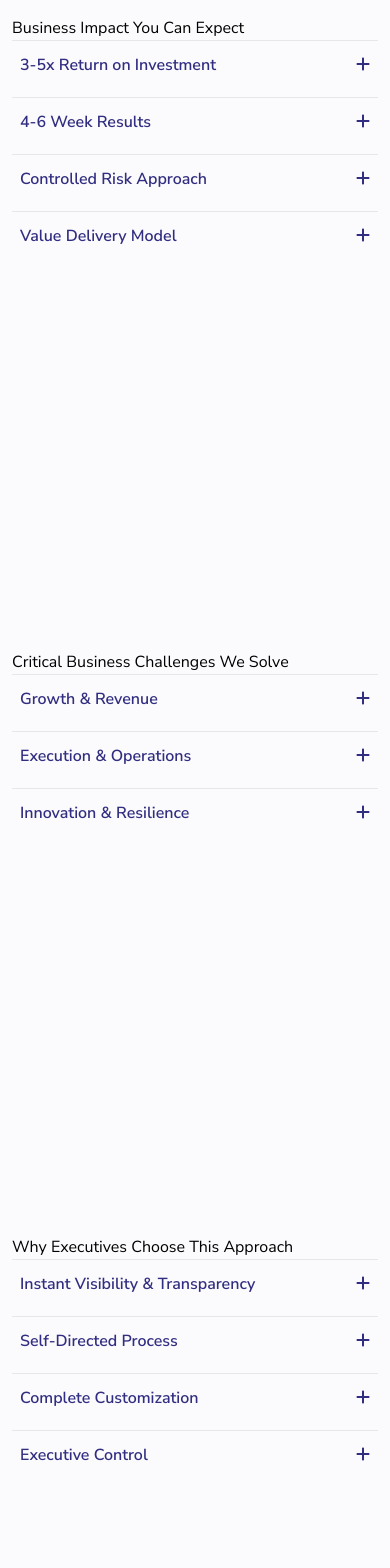
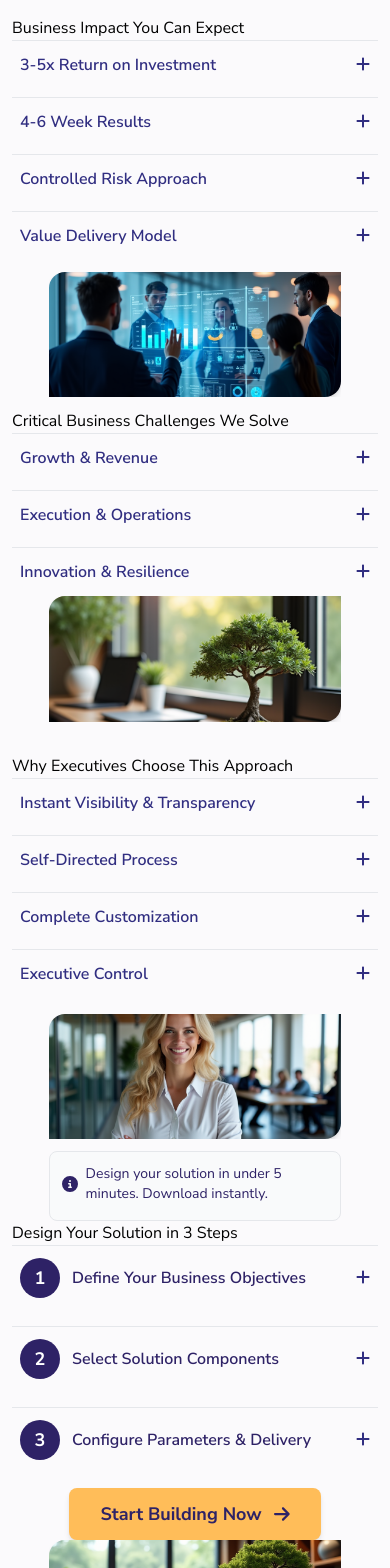
Before and after one commit to elexive-com/elexive-calc, a React (Create React App) app: page / in a window 390 px wide. Shown: the part 432-2000 px from the top of the page. Built offline with nearby package versions, Linux system fonts and the light colour scheme; what @react-pdf/renderer would draw is missing.

Commit message:
corrected image scaling

```diff
--- a/src/components/CalculatorIntroduction.jsx
+++ b/src/components/CalculatorIntroduction.jsx
@@ -243,13 +243,13 @@ const CalculatorIntroduction = ({ onGetStarted }) => {
             </div>
           </div>
 
-          <div className="w-full md:w-1/4 mt-3 md:mt-0 md:pl-6 order-2">
-            <div className="sticky top-6">
-              <div className="aspect-square overflow-hidden mb-3 sm:mb-0">
+          <div className="w-4/5 mx-auto md:w-1/4 mt-3 md:mt-0 md:pl-6 order-2">
+            <div className="sticky md:top-6">
+              <div className="aspect-[21/9] sm:aspect-video md:aspect-square overflow-hidden mb-3">
                 <img
                   src={`${process.env.PUBLIC_URL}/strategy-2.png`}
                   alt="Bonsai tree representing growth and balance"
-                  className="w-full h-full object-cover shadow-md rounded-tl-2xl rounded-tr-none rounded-br-2xl rounded-bl-none hidden sm:block"
+                  className="w-full h-full object-cover shadow-md rounded-tl-2xl rounded-tr-none rounded-br-2xl rounded-bl-none"
                 />
               </div>
             </div>
@@ -261,12 +261,12 @@ const CalculatorIntroduction = ({ onGetStarted }) => {
       <div className="elx-section">
         <h3 className="elx-heading-2">Critical Business Challenges We Solve</h3>
         <div className="w-full flex flex-col md:flex-row">
-          <div className="w-full md:w-1/4 mb-5 md:mb-0 md:pr-6 order-2 md:order-1">
-            <div className="aspect-square overflow-hidden mb-3 sm:mb-0">
+          <div className="w-4/5 mx-auto md:w-1/4 mb-5 md:mb-0 md:pr-6 order-2 md:order-1">
+            <div className="aspect-[21/9] sm:aspect-video md:aspect-square overflow-hidden mb-3">
               <img
                 src={`${process.env.PUBLIC_URL}/bonsai-square-1.png`}
                 alt="Bonsai tree representing growth and balance"
-                className="w-full h-full object-cover shadow-md rounded-tl-2xl rounded-tr-none rounded-br-2xl rounded-bl-none hidden sm:block"
+                className="w-full h-full object-cover shadow-md rounded-tl-2xl rounded-tr-none rounded-br-2xl rounded-bl-none"
               />
             </div>
           </div>
@@ -496,16 +496,16 @@ const CalculatorIntroduction = ({ onGetStarted }) => {
             </div>
           </div>
 
-          <div className="w-full md:w-1/4 mt-4 md:mt-0 md:pl-6 order-2">
-            <div className="sticky top-6">
-              <div className="aspect-square overflow-hidden mb-3 sm:mb-0">
+          <div className="w-4/5 mx-auto md:w-1/4 mt-4 md:mt-0 md:pl-6 order-2">
+            <div className="sticky md:top-6">
+              <div className="aspect-[21/9] sm:aspect-video md:aspect-square overflow-hidden mb-3">
                 <img
                   src={`${process.env.PUBLIC_URL}/nextgen.png`}
                   alt="Bonsai tree representing growth and balance"
-                  className="w-full h-full object-cover shadow-md rounded-tl-2xl rounded-tr-none rounded-br-2xl rounded-bl-none hidden sm:block"
+                  className="w-full h-full object-cover shadow-md rounded-tl-2xl rounded-tr-none rounded-br-2xl rounded-bl-none"
                 />
               </div>
-              <div className="mt-0 sm:mt-3 md:mt-4 p-3 md:p-4 bg-gray-50 rounded-lg border border-gray-200">
+              <div className="mt-3 p-3 md:p-4 bg-gray-50 rounded-lg border border-gray-200">
                 <div className="flex items-center mb-1 md:mb-2">
                   <FontAwesomeIcon icon={faInfoCircle} className="text-elx-primary mr-2 flex-shrink-0" />
                   <p className="text-sm font-medium text-elx-primary">
@@ -525,12 +525,12 @@ const CalculatorIntroduction = ({ onGetStarted }) => {
         </h3>
 
         <div className="w-full flex flex-col md:flex-row">
-          <div className="w-full md:w-1/4 mb-4 md:mb-0 md:pr-6 order-2 md:order-1">
-            <div className="aspect-square overflow-hidden mb-3 sm:mb-0">
+          <div className="w-4/5 mx-auto md:w-1/4 mb-4 md:mb-0 md:pr-6 order-2 md:order-1">
+            <div className="aspect-[21/9] sm:aspect-video md:aspect-square overflow-hidden mb-3">
               <img
                 src={`${process.env.PUBLIC_URL}/bonsai-enterprise.png`}
                 alt="Bonsai tree representing growth and balance"
-                className="w-full h-full object-cover shadow-md rounded-tl-2xl rounded-tr-none rounded-br-2xl rounded-bl-none hidden sm:block"
+                className="w-full h-full object-cover shadow-md rounded-tl-2xl rounded-tr-none rounded-br-2xl rounded-bl-none"
               />
             </div>
           </div>
```
